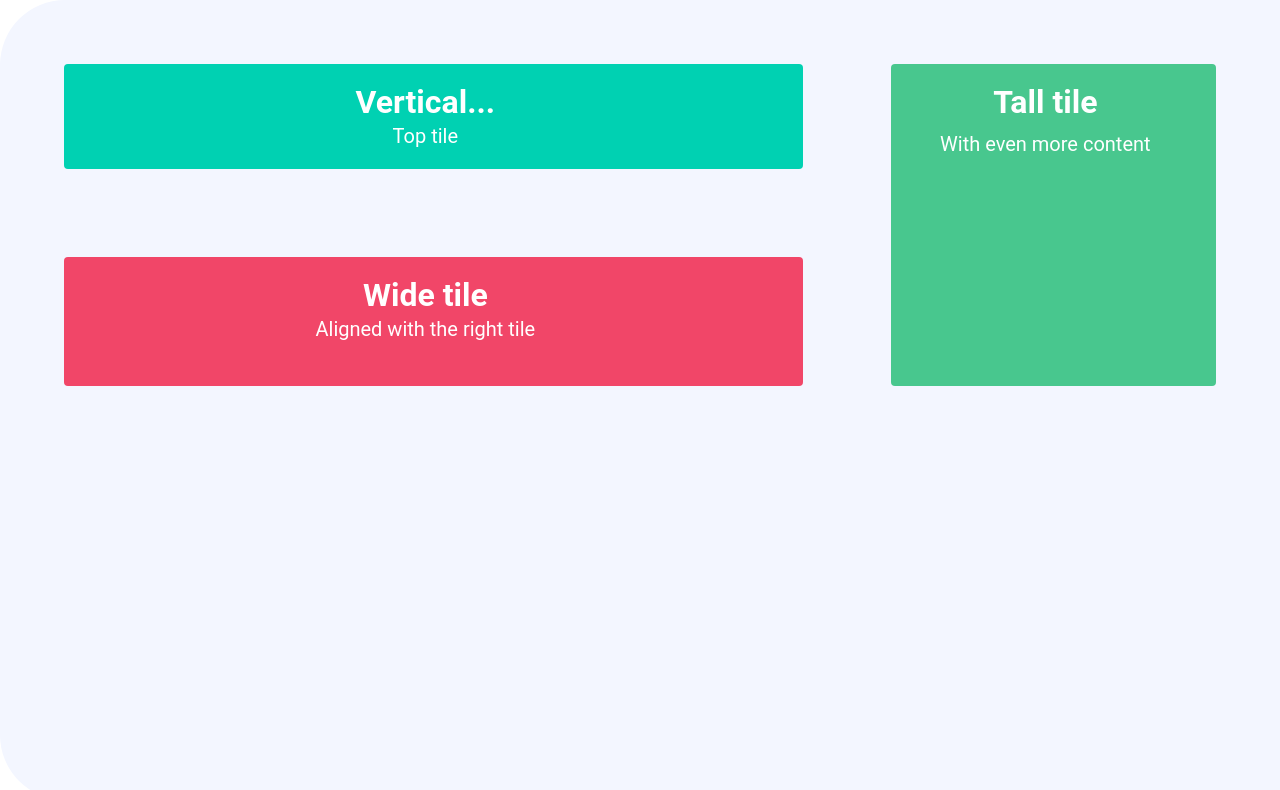
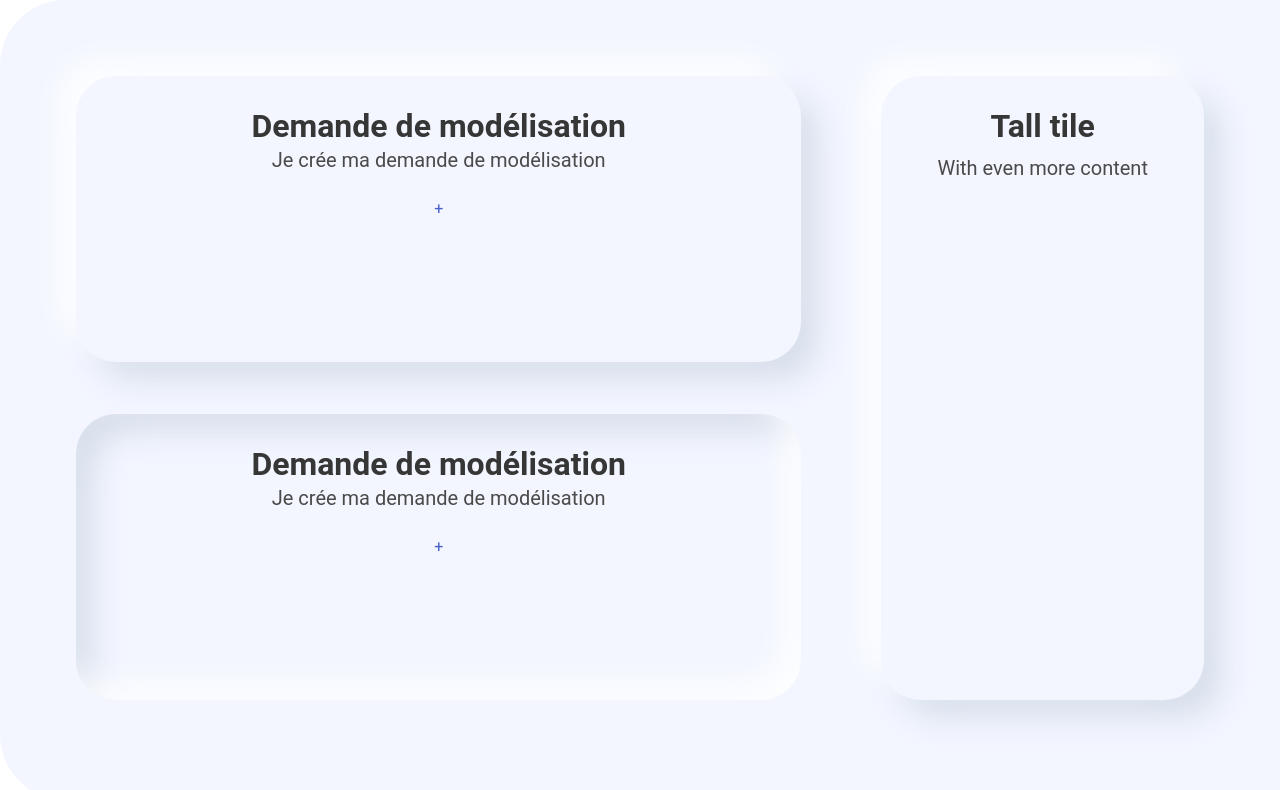
Before and after one commit to Bran72/pygmalab, a Vue app: page / in a window 1280 px wide. Shown: the top 790 px of the page. Built offline with nearby package versions, Linux system fonts and the light colour scheme.

Commit message:
:lipstick: Global UI integration

```diff
--- a/src/assets/global/main.scss
+++ b/src/assets/global/main.scss
@@ -1,4 +1,29 @@
 * {background: transparent}
 html, body {overflow-y: hidden}
 
-.tile.is-parent {padding: 2.75rem !important;}
+
+.home {height: 100%;}
+
+.is-ancestor {height: 100%; padding: 1rem}
+.tile:not(.is-parent) {
+  background: #F3F6FF;
+}
+.tile.is-child {
+  margin: 1.75rem !important;
+  padding: 2rem;
+}
+
+.boxcustom {
+  margin: 1rem;
+}
+
+.box-sh-outline {
+  background: #F3F6FF;
+  box-shadow: -18px -18px 30px rgba(255, 255, 255, 0.8), 18px 18px 30px rgba(209, 217, 230, 0.8);
+  border-radius: 40px;
+}
+.box-sh-inline {
+  background: #F3F6FF;
+  box-shadow: inset -18px -18px 30px rgba(255, 255, 255, 0.8), inset 18px 18px 30px rgba(209, 217, 230, 0.8);
+  border-radius: 40px;
+}
--- a/src/components/Cards/NewProject.vue
+++ b/src/components/Cards/NewProject.vue
@@ -1,9 +1,12 @@
 <template>
-    <div class="tile">
-        <article class="tile is-child notification is-warning">
-            <p class="title">...tiles</p>
-            <p class="subtitle">Bottom tile</p>
-        </article>
+    <div class="tile is-child is-primary">
+        <p class="title">Demande de modélisation</p>
+        <p class="subtitle">Je crée ma demande de modélisation</p>
+        <div class="content">
+            <router-link to="/">
+                <p>+</p>
+            </router-link>
+        </div>
     </div>
 </template>
 
--- a/src/main.js
+++ b/src/main.js
@@ -4,7 +4,7 @@ import router from './router'
 import store from './store'
 import Buefy from 'buefy'
 import 'buefy/dist/buefy.css'
-import "bulma/css/bulma.css"
+import 'bulma'
 
 Vue.use(Buefy)
 Vue.config.productionTip = false
--- a/src/views/Home.vue
+++ b/src/views/Home.vue
@@ -95,27 +95,12 @@
   </div>
   <div v-else class="home">
     <div class="tile is-ancestor">
-      <div class="tile is-vertical is-8">
-        <div class="tile">
-          <div class="tile is-parent is-vertical">
-            <article class="tile is-child notification is-primary">
-              <p class="title">Vertical...</p>
-              <p class="subtitle">Top tile</p>
-            </article>
-          </div>
-        </div>
-        <div class="tile is-parent">
-          <article class="tile is-child notification is-danger">
-            <p class="title">Wide tile</p>
-            <p class="subtitle">Aligned with the right tile</p>
-            <div class="content">
-              <!-- Content -->
-            </div>
-          </article>
-        </div>
+      <div class="tile is-parent is-vertical is-8">
+        <NewProject class="box-sh-outline is-vertical" />
+        <NewProject class="box-sh-inline is-vertical" />
       </div>
       <div class="tile is-parent">
-        <article class="tile is-child notification is-success">
+        <article class="tile box-sh-outline is-child">
           <div class="content">
             <p class="title">Tall tile</p>
             <p class="subtitle">With even more content</p>
@@ -131,9 +116,13 @@
 
 <script>
 //import HelloWorld from '@/components/HelloWorld.vue'
+import NewProject from '../components/Cards/NewProject'
 
 export default {
   name: 'Home',
+  components: {
+    NewProject
+  },
   data () {
     return {
       role: 'client'
@@ -141,3 +130,6 @@ export default {
   },
 }
 </script>
+
+<style lang="scss" scoped>
+</style>
```
